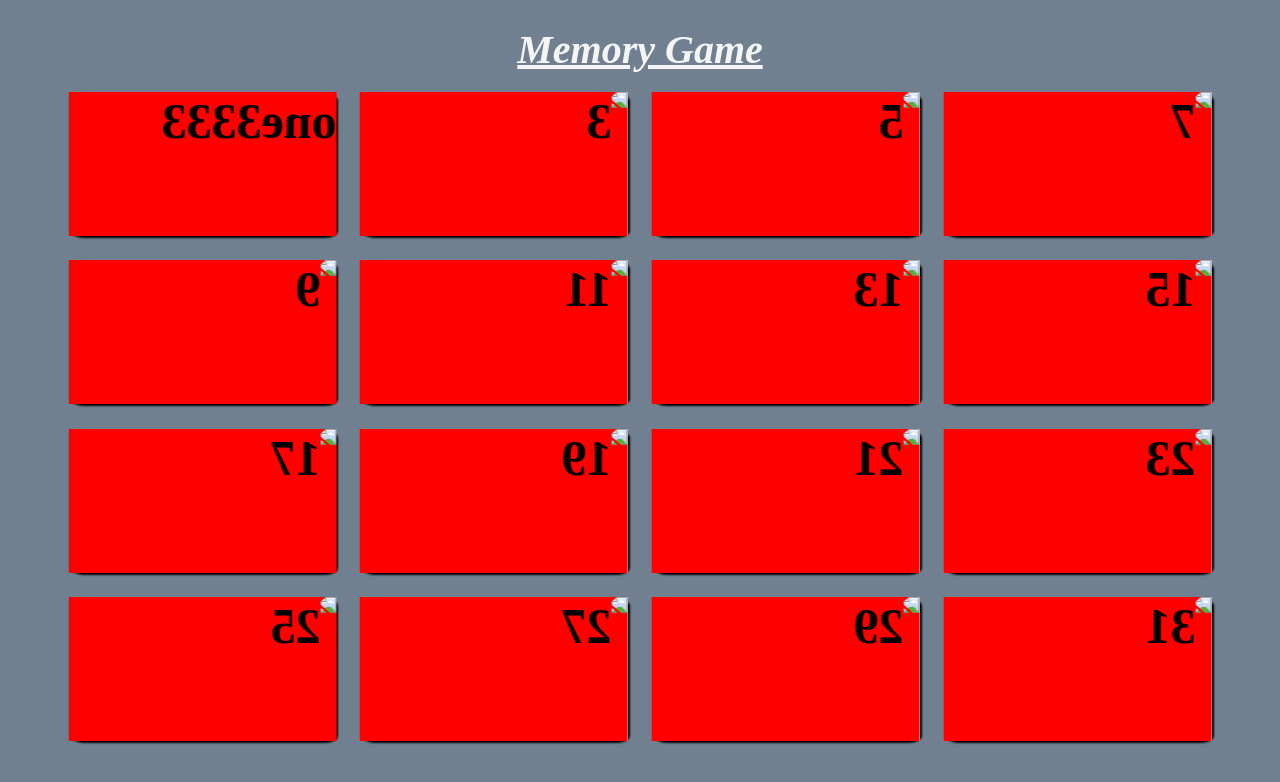
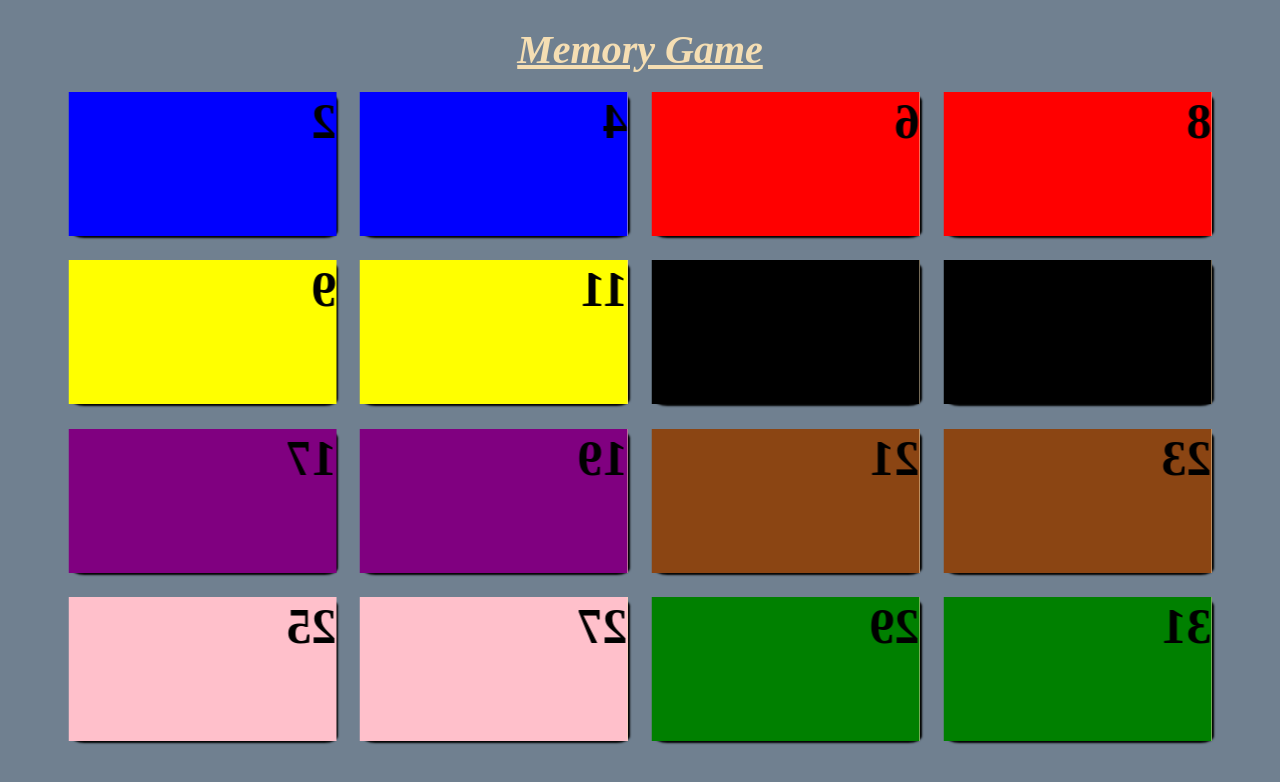
Before and after one commit to sachin6699/Memory-Game, a plain HTML site: page index.html in a window 1280 px wide. Drawn offline with Linux system fonts and the light colour scheme.

Commit message:
working-functions

```diff
--- a/index.html
+++ b/index.html
@@ -10,83 +10,83 @@
     <h1>Memory Game</h1>
 <main>
     <section class="game">
-        <div class="card" data-framwork="BMW">
-            <div class="front">one3333</div>
-            <div class="back">two</div>
+        <div class="card">
+            <div class="front">1</div>
+            <div class="back bmw">2</div>
         </div>
 
-        <div class="card" data-framwork="BMW">
-            <img class="front" src="images/" alt="3">
-            <img class="back" src="images/" alt="4">
+        <div class="card">
+            <div class="front">3</div>
+            <div class="back bmw">4</div>
         </div>
 
-        <div class="card" data-framwork="BMW">
-            <img class="front" src="images/" alt="5">
-            <img class="back" src="images/" alt="6">
+        <div class="card">
+            <div class="front">5</div>
+            <div class="back merc">6</div>
         </div>
-        <div class="card" data-framwork="BMW">
-            <img class="front" src="images/" alt="7">
-            <img class="back" src="images/" alt="8">
+        <div class="card">
+            <div class="front">7</div>
+            <div class="back merc">8</div>
         </div>
 
-        <div class="card" data-framwork="mini">
-            <img class="front" src="images/" alt="9">
-            <img class="back" src="images/" alt="10">
+        <div class="card">
+            <div class="front">8</div>
+            <div class="back audi">9</div>
         </div>
 
-        <div class="card" data-framwork="mini">
-            <img class="front" src="images/" alt="11">
-            <img class="back" src="images/" alt="12">
+        <div class="card">
+            <div class="front">10</div>
+            <div class="back audi">11</div>
         </div>
 
-        <div class="card" data-framwork="audi">
-            <img class="front" src="images/" alt="13">
-            <img class="back" src="images/" alt="14">
+        <div class="card">
+            <div class="front">12</div>
+            <div class="back volvo">13</div>
         </div>
 
-        <div class="card" data-framwork="audi">
-            <img class="front" src="images/" alt="15">
-            <img class="back" src="images/" alt="16">
+        <div class="card">
+            <div class="front">14</div>
+            <div class="back volvo">15</div>
         </div>
 
-        <div class="card" data-framwork="toyota">
-            <img class="front" src="images/" alt="17">
-            <img class="back" src="images/" alt="18">
+        <div class="card">
+            <div class="front">16</div>
+            <div class="back toyota">17</div>
         </div>
 
-        <div class="card" data-framwork="toyota">
-            <img class="front" src="images/" alt="19">
-            <img class="back" src="images/" alt="20">
+        <div class="card">
+            <div class="front">18</div>
+            <div class="back toyota">19</div>
         </div>
 
-        <div class="card" data-framwork="volkswagen">
-            <img class="front" src="images/" alt="21">
-            <img class="back" src="images/" alt="22">
+        <div class="card">
+            <div class="front">20</div>
+            <div class="back mclaren">21</div>
         </div>
 
-        <div class="card" data-framwork="volkswagen">
-            <img class="front" src="images/" alt="23">
-            <img class="back" src="images/" alt="24">
+        <div class="card">
+            <div class="front">22</div>
+            <div class="back mclaren">23</div>
         </div>
 
-        <div class="card" data-framwork="volvo">
-            <img class="front" src="images/" alt="25">
-            <img class="back" src="images/" alt="26">
+        <div class="card">
+            <div class="front">24</div>
+            <div class="back bugatti">25</div>
         </div>
 
-        <div class="card" data-framwork="volvo">
-            <img class="front" src="images/" alt="27">
-            <img class="back" src="images/" alt="28">
+        <div class="card">
+            <div class="front">26</div>
+            <div class="back bugatti">27</div>
         </div>
 
-        <div class="card" data-framwork="mercedes">
-            <img class="front" src="images/" alt="29">
-            <img class="back" src="images/" alt="30">
+        <div class="card">
+            <div class="front">28</div>
+            <div class="back lambo">29</div>
         </div>
 
-        <div class="card" data-framwork="mercedes">
-            <img class="front" src="images/" alt="31">
-            <img class="back" src="images/" alt="32">
+        <div class="card">
+            <div class="front">30</div>
+            <div class="back lambo">31</div>
         </div>
 
 
--- a/main.js
+++ b/main.js
@@ -1,30 +1,79 @@
-// // ------------- CLICK FUNCTION --------------------//
-// const cards = document.querySelectorAll('.card');
 
-// const turnCard = () => {
-//     console.log("clicked");
-// }
+// -------- working ------------- //
 
-// // for each card attach an event listener which listens for the 'click'
-// // whenever that event is triggered execute the function turnCard
-// cards.forEach(card => card.addEventListener('click', turnCard));
-
-// ---------- TURN CARD ----------------//
 const cards = document.querySelectorAll(".card");
+let cardOne = null  // these are empty objects which will input values later and compare
+let cardTwo = null
 
 const turnMemoryCard = (element) => {
   element.classList.toggle('turn');
 
 };
-cards.forEach(memoryCard => memoryCard.addEventListener("click", () => {
+cards.forEach(memoryCard => memoryCard.addEventListener("click", ()  => { // anonymous function
     turnMemoryCard(memoryCard);
-}));
-
-// ----------- MATCH CARD -----------------//
-
-const matchCard = () => {
-    if (front.dataset.framework === back.dataset.framework){
+    if (!cardOne) {
+      cardOne = memoryCard; // if cardOne is not equal to null - input memoryCard into object do same for card two
+      // then once both inputs from CLICKS have stored data inside each object - compare classes inside
 
     }
+    else if (!cardTwo) {
+      cardTwo = memoryCard;
+      if (cardOne.childNodes[3].classList[1] === cardTwo.childNodes[3].classList[1]) {
+        console.log("WOW you picked two cards next to each other, congrats, are you proud?");    // if cardOne class === cardTwo class log yay and move to next
 
-}
+
+      } else {
+        let tempCardOne = cardOne;  // so by replicating cardOne and cardTwo i can flip the cards BEFORE
+        let tempCardTwo = cardTwo;  // javascript returns cardOne and cardTwo to null
+        window.setTimeout (() => {
+          turnMemoryCard(tempCardOne);
+          turnMemoryCard(tempCardTwo); //if cardOne === cardTwo run turn function on the temporary copies of cardOne and cardTwo
+        },1000);
+
+        // turnMemoryCard(cardOne);   // when these are called after setting the window timeout
+        // turnMemoryCard(cardTwo);   // javascript returns the cards to object NULL before the turnMemoryCardFunction because animation is too slow and javascript works ultra fast basically
+
+      }
+      cardOne = null;
+      cardTwo = null;
+  }
+  }));
+// --------------- ^^^^working^^^^ ------------------ //
+
+  // .childNodes[3].classList[1]
+    // console.log(memoryCard.childNodes[3].classList[1]);
+    // } else {
+    //   if (cardOne === cardTwo) {
+    //     console.log("yay");
+    //     cardOne = "";
+    //     cardTwo = "";
+    //   }
+    // }
+
+
+//     const cards = document.querySelectorAll(".card");
+// let cardOne = "";
+// let cardTwo = "";
+// const turnMemoryCard = (element) => {
+//   element.classList.toggle('turn');
+
+// };
+// cards.forEach(memoryCard => memoryCard.addEventListener("click", () => {
+//     turnMemoryCard(memoryCard);
+
+//     if (cardOne === "") {
+//       cardOne = memoryCard.childNodes[3].classList[1]
+//       ;
+//     }
+//     else if (cardTwo === "") {
+//     cardTwo = memoryCard.childNodes[3].classList[1]
+
+//     }
+//       else cardOne !== cardTwo; {
+//         console.log("yay");
+
+//       }
+//       //  else {
+//       //   turnMemoryCard();
+//       // }
+// }));
--- a/main.scss
+++ b/main.scss
@@ -22,7 +22,7 @@ body {
         height: 10vh;
         padding: 2%;
         font-size: 4rem;
-        color: whitesmoke;
+        color: wheat;
         text-align: center;
         font-style: italic;
         text-decoration: underline;
@@ -59,8 +59,6 @@ main {
             transform-style: preserve-3d;
             position: relative;
 
-
-
             &.turn {
                 transform: rotateY(180deg);
             }
@@ -69,9 +67,8 @@ main {
                 width: 100%;
                 height: 100%;
                 position: absolute;
-                background-color: red;
-                z-index: 2;
-                transform: rotateY(180deg);
+                background-color: wheat;
+                z-index: 1;
                 transition: transform 1s;
                 backface-visibility: visible;
                 overflow: hidden;
@@ -81,9 +78,35 @@ main {
                 width: 100%;
                 height: 100%;
                 position: absolute;
-                z-index: 1;
+                z-index: 2;
+                transform: rotateY(180deg);
                 background-color:lightblue;
                 backface-visibility: visible;
+
+                &.bmw {
+                    background-color: blue;
+                }
+                &.merc {
+                    background-color: red;
+                }
+                &.audi {
+                    background-color: yellow;
+                }
+                &.volvo {
+                    background-color: black;
+                }
+                &.toyota {
+                    background-color: purple;
+                }
+                &.mclaren {
+                    background-color: saddlebrown;
+                }
+                &.bugatti {
+                    background-color: pink;
+                }
+                &.lambo   {
+                    background-color: green;
+                }
             }
         }
 
```
Also changed, not shown: main.css, 1 other file.
